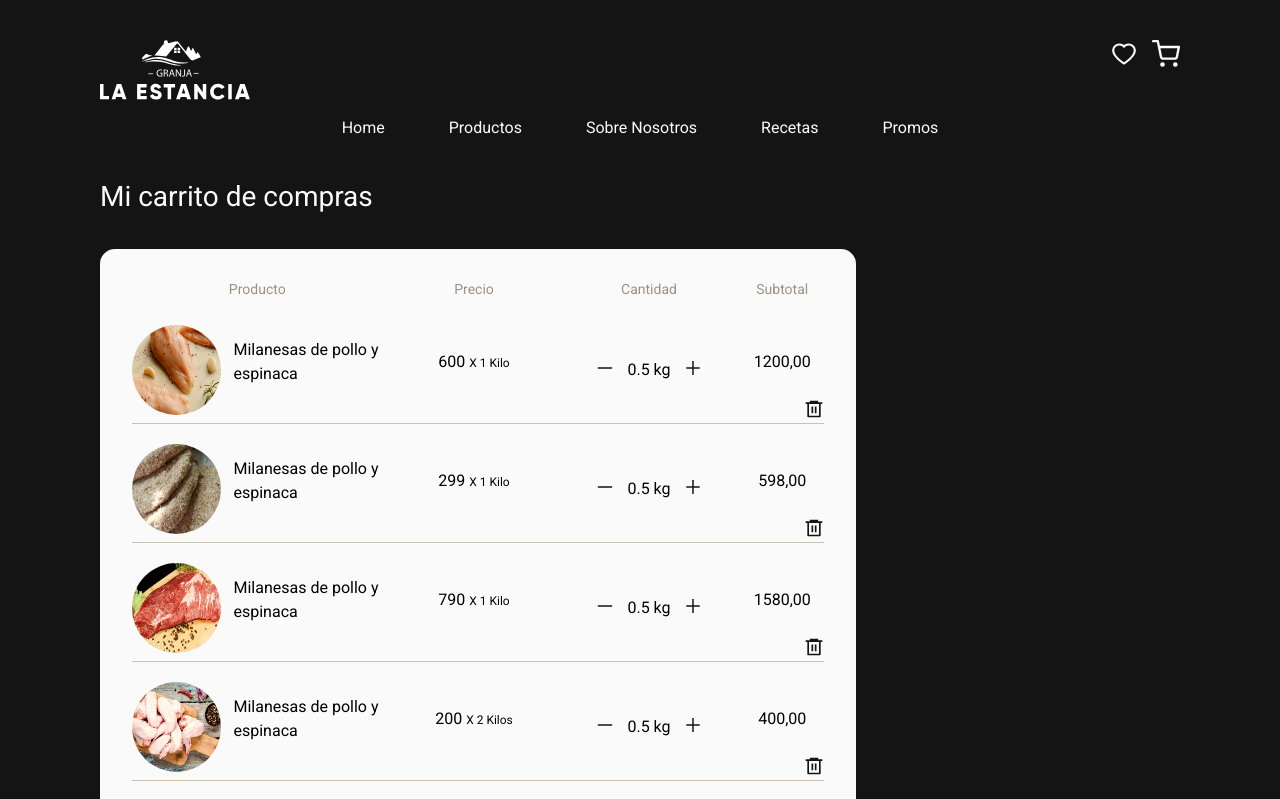
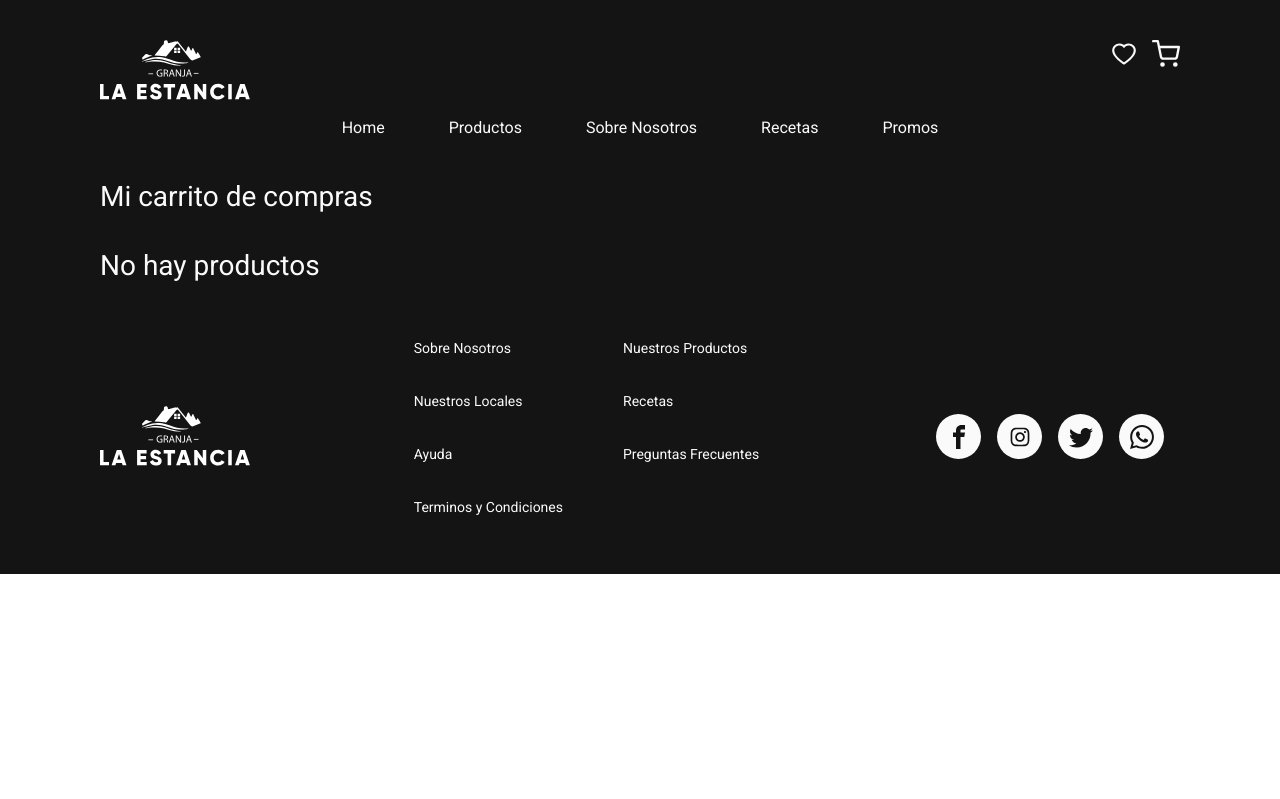
Before and after one commit to JoanMutti/la-estancia, a React (Vite) app: page /cart in a window 1280 px wide. Shown: the top 799 px of the page. Built offline with nearby package versions, Linux system fonts and the light colour scheme.

Commit message:
Context-Cart-Form

```diff
--- a/src/App.css
+++ b/src/App.css
@@ -418,6 +418,10 @@ main{
   align-items: center;
 }
 
+.sc-product-controls svg{
+  cursor: pointer;
+}
+
 .sc-close-icon{
   align-self: flex-end;
   cursor: pointer;
@@ -511,7 +515,8 @@ main{
   margin-top: 35px;
   width: 100%;
   display: grid;
-  grid-template-columns: 70% 30%;
+  grid-template-columns: 70% calc(30% - 15px);
+  grid-column-gap: 15px;
 }
 
 .cp-list-products{
@@ -627,6 +632,56 @@ main{
  position: absolute;
  right: 0px;
  bottom: 4px;
+}
+
+.cp-detail-info{
+  height: 100%;
+  background-color: #fafafa;
+  border-radius: 15px;
+  padding: 25px;
+}
+
+.cp-detail-info h3{
+  color: black;
+}
+
+.cp-btn-finish{
+  background-color: rgba(73, 176, 54, 1);
+  width: 100%;
+  height: 35px;
+  border: none;
+  margin-top: 24px;
+  border-radius: 25px;
+  font-size: 14px;
+}
+
+
+/* INPUT */
+
+.input-container{
+  display: flex;
+  flex-direction: column;
+}
+
+.input-container label{
+  font-size: 14px;
+  font-weight: 400;
+  color: black;
+}
+
+.input-container input{
+  border: none;
+  border-bottom: 1px solid rgba(207, 192, 176, 1);
+  color: black;
+  height: 20px;
+  font-size: 14px;
+  margin-top: 8px;
+  margin-bottom: 12px;
+}
+
+.input-container input:focus-visible{
+  outline: none;
+  border-bottom: 1px solid rgba(73, 176, 54, 1);
 }
 
 
@@ -798,4 +853,4 @@ color: black;
     max-height: 520px;
   }
 
-}
+};
--- a/src/assets/offersData.js
+++ b/src/assets/offersData.js
@@ -5,11 +5,11 @@ import soja from '../soja.png'
 import tapa from '../tapa.png'
 
 const offersData = [
-    {img: pechugas, name: 'Pechuga de Pollo', price: 600, offer: '1 Kilo', id: 'iddeprueba', description: 'Lorem ipsum dolor sit amet...', inOffer: true, type: ["polleria", "productos"]},
-    {img: soja, name: 'Milanesas de soja', price: 299, offer: '1 Kilo', id: 'iddeprueba2', description: 'Lorem ipsum dolor sit amet...', inOffer: true, type: ["vegetariano", "congelados", "productos"]},
-    {img: tapa, name: 'Tapa de asado', price: 790, offer: '1 Kilo', id: 'iddeprueba3', description: 'Lorem ipsum dolor sit amet...', inOffer: true, type:[ "carniceria", "productos"]},
-    {img: alitas, name: 'Alitas de Pollo', price: 200, offer: '2 Kilos', id: 'iddeprueba4',description: 'Lorem ipsum dolor sit amet...', inOffer: false, type: ["polleria", "congelados", "productos"]},
-    {img: bastones, name: 'Bastones de queso', price: 830, offer: '1 Kilo', id: 'iddeprueba5', description: 'Lorem ipsum dolor sit amet...', inOffer: false, type: ["vegetariano", "congelados", "productos"]},
+    {img: pechugas, name: 'Pechuga de Pollo', price: 600, offer: '1 Kilo', id: 'iddeprueba', description: 'Lorem ipsum dolor sit amet...', inOffer: true, type: ["polleria", "productos"] , soldFor: 'Kg'},
+    {img: soja, name: 'Milanesas de soja', price: 299, offer: '1 Kilo', id: 'iddeprueba2', description: 'Lorem ipsum dolor sit amet...', inOffer: true, type: ["vegetariano", "congelados", "productos"], soldFor: 'Kg'},
+    {img: tapa, name: 'Tapa de asado', price: 790, offer: '1 Kilo', id: 'iddeprueba3', description: 'Lorem ipsum dolor sit amet...', inOffer: true, type:[ "carniceria", "productos"], soldFor: 'Kg'},
+    {img: alitas, name: 'Alitas de Pollo', price: 200, offer: '2 Kilos', id: 'iddeprueba4',description: 'Lorem ipsum dolor sit amet...', inOffer: false, type: ["polleria", "congelados", "productos"], soldFor: 'Kg'},
+    {img: bastones, name: 'Bastones de queso', price: 830, offer: '1 Kilo', id: 'iddeprueba5', description: 'Lorem ipsum dolor sit amet...', inOffer: false, type: ["vegetariano", "congelados", "productos"], soldFor: 'Kg'},
 ]
 
 export default offersData
--- a/src/components/AddProduct/AddProductCart.jsx
+++ b/src/components/AddProduct/AddProductCart.jsx
@@ -2,12 +2,12 @@ import React, {useContext} from 'react'
 import { AppContext } from '../../context/AppContext'
 const AddProductCart = ({product, cant}) => {
 
-    const test = useContext(AppContext)
+    const { addProduct } = useContext(AppContext)
 
     const productCant = {...product, cant:cant}
 
   return (
-    <button className='btnOnAdd btn btn-success rounded-pill' onClick={()=>cant>0 && test.addProduct(productCant)}>
+    <button className='btnOnAdd btn btn-success rounded-pill' onClick={()=>cant>0 && addProduct(productCant)}>
     Agregar al carrito
   </button>
   )
--- /dev/null
+++ b/src/components/ClientForm.jsx
@@ -0,0 +1,18 @@
+import React from 'react'
+import Input from './Input'
+
+const ClientForm = ({name, setName, mail, setMail, phone, setPhone}) => {
+
+
+    return (
+        <div className='cf-container'>
+            <div className='cf-input-container'>
+                <Input type='text' label='Nombre' onChange={setName} text={name} placeholder='Ingresá tu nombre' />
+                <Input type='email' label='Mail' onChange={setMail} text={mail} placeholder='Ingresá tu mail' />
+                <Input type='phone' label='Telefono' onChange={setPhone} text={phone} placeholder='Ingresá tu telefono' />
+            </div>
+        </div>
+    )
+}
+
+export default ClientForm
--- a/src/components/EditItemCount.jsx
+++ b/src/components/EditItemCount.jsx
@@ -1,12 +1,12 @@
 import React from 'react'
 import { AiOutlinePlus, AiOutlineMinus } from 'react-icons/ai'
 
-const EditItemCount = ({product, styleClass}) => {
+const EditItemCount = ({product, styleClass, onClickAdd, onClickRemove}) => {
     return (
-        <div className={styleClass.container}>
-            <AiOutlineMinus fontSize={20} color='rgb(21, 20, 21)' />
-            <p className={styleClass.text}>0.5 kg</p>
-            <AiOutlinePlus fontSize={20} color='rgb(21, 20, 21)' />
+        <div className={styleClass.container} >
+            <AiOutlineMinus fontSize={20} color='rgb(21, 20, 21)' onClick={() => onClickRemove(product.id)} />
+            <p className={styleClass.text} style={{minWidth: '70px', textAlign: 'center'}}>{`${product.cant} ${product.soldFor}`}</p>
+            <AiOutlinePlus fontSize={20} color='rgb(21, 20, 21)' onClick={() => onClickAdd(product.id)} />
         </div>
     )
 }
--- a/src/components/ListCart.jsx
+++ b/src/components/ListCart.jsx
@@ -1,34 +1,46 @@
-import React from 'react'
-import productos from '../assets/offersData'
+import React, { useContext, useState } from 'react'
 import EditItemCount from './EditItemCount'
 import { RiDeleteBin6Line } from 'react-icons/ri'
+import { AppContext } from '../context/AppContext'
+import ClientForm from './ClientForm'
 
-const ListProduct = ({producto}) => {
+const ListProduct = ({product}) => {
+    const { removeMore, addMore, removeProduct } = useContext(AppContext)
+
     return (
         <div className='cp-product'>
             <div className='cp-product-img-name-container'>
                 <div className='cp-product-img-container'>
-                    <img src={producto.img} alt="" />
+                    <img src={product.img} alt="" />
                 </div>
                 <div className='cp-product-name-container'>
-                    <p className='cp-product-name'>Milanesas de pollo y espinaca</p>
+                    <p className='cp-product-name'>{product.name}</p>
                 </div>
             </div>
             <div className='cp-product-price-container'>
-                <p className='cp-product-price'>{producto.price} <span>X {producto.offer}</span></p>
+                <p className='cp-product-price'>$ {product.price} <span>X {product.soldFor}</span></p>
             </div>
-            <EditItemCount styleClass={{container: 'cp-product-edit', text: 'cp-product-edit-kg'}} />
+            <EditItemCount styleClass={{container: 'cp-product-edit', text: 'cp-product-edit-kg'}} product={product} onClickAdd={addMore} onClickRemove={removeMore} />
             <div className='cp-product-subtotal-container'>
-                <p className='cp-product-subtotal'>{(producto.price * 2).toFixed(2).replace('.',',')}</p>
+                <p className='cp-product-subtotal'>{`$ ${(product.price * product.cant).toFixed(2)}`}</p>
             </div>
-            <RiDeleteBin6Line fontSize={20} color='rgb(21, 20, 21)' className='cp-product-delete-icon'/>
+            <RiDeleteBin6Line fontSize={20} color='rgba(21, 20, 21, 0.5)' className='cp-product-delete-icon' onClick={() => removeProduct(product)} />
         </div>
     )
 }
 
 const ListCart = () => {
+    const { products, getSubtotal } = useContext(AppContext)
+    const [name, setName ] = useState('')
+    const [mail, setMail ] = useState('')
+    const [phone, setPhone ] = useState('')
+
     return (
         <div className='cp-container'>
+            {
+                products.length > 0
+                    ? (
+                        <>
                             <div className='cp-list-products'>
                                 <div className='cp-list-products-titles'>
                                     <h3>Producto</h3>
@@ -37,16 +49,31 @@ const ListCart = () => {
                                     <h3>Subtotal</h3>
                                 </div>
                                 <div className='cp-products-container'>
-                {productos.map(product => <ListProduct producto={product} key={product.id} />)}
+                                    {products.map(product => <ListProduct product={product} key={product.id} />)}
                                 </div>
                                 <div className='cp-product-total'>
                                     <p>Total:</p>
-                <p>{productos.reduceRight((total, product) => total + product.price, 0)}</p>
+                                    <p>{`$ ${getSubtotal().toFixed(2)}`}</p>
                                 </div>
                             </div>
                             <div className='cp-detail-info'>
+                                <h3>Mis datos</h3>
+                                <ClientForm
+                                    name={name}
+                                    setName={setName}
+                                    mail={mail}
+                                    setMail={setMail}
+                                    phone={phone}
+                                    setPhone={setPhone}
+                                />
+                                <button className='cp-btn-finish'>Finalizar Compra</button>
+                            </div>
+                        </>
+                    ) : (
+                        <h3>No hay productos</h3>
+                    )
 
-        </div>
+            }
         </div>
     )
 }
--- a/src/components/ShoppingCart.jsx
+++ b/src/components/ShoppingCart.jsx
@@ -1,13 +1,14 @@
-import React, { useState } from 'react'
+import React, { useState, useContext } from 'react'
 import { AiOutlineClose } from 'react-icons/ai'
 import { Link } from 'react-router-dom'
 import { FiEdit } from 'react-icons/fi'
 import { RiDeleteBin6Line } from 'react-icons/ri'
-import products from '../assets/offersData'
 import EditItemCount from './EditItemCount'
+import { AppContext } from '../context/AppContext'
 
 const ItemShoppingCart = ({product}) => {
     const [openEdit, setOpenEdit] = useState(false)
+    const { addMore, removeMore, removeProduct } = useContext(AppContext)
 
     return (
         <div className='sc-product'>
@@ -17,35 +18,43 @@ const ItemShoppingCart = ({product}) => {
                 </div>
                 <div className='sc-product-name-price'>
                     <p className='sc-product-name'>{product.name}</p>
-                    <p className='sc-product-price'>$ {product.price}</p>
+                    <p className='sc-product-price'>$ {(product.price * product.cant).toFixed(2)}</p>
                 </div>
             </div>
             <div className='sc-product-controls'>
                 <FiEdit fontSize={20} color='rgb(21, 20, 21)' onClick={() => setOpenEdit(!openEdit)}/>
-                <RiDeleteBin6Line fontSize={20} color='rgb(21, 20, 21)' />
+                <RiDeleteBin6Line fontSize={20} color='rgb(21, 20, 21)' onClick={() => removeProduct(product)} />
             </div>
             {openEdit && (
-                <EditItemCount styleClass={{container: 'sc-product-edit', text: 'sc-product-edit-kg'}} />
+                <EditItemCount styleClass={{container: 'sc-product-edit', text: 'sc-product-edit-kg'}} onClickAdd={addMore} onClickRemove={removeMore} product={product} />
             )}
         </div>
     )
 }
 
 const ShoppingCart = ({cartOpen, setCartOpen}) => {
+    const { products, getSubtotal } = useContext(AppContext)
+
 
     return (
         <div className={`cart ${cartOpen ? 'opened' : 'closed'}`}>
             <AiOutlineClose className='sc-close-icon' color='rgb(21, 20, 21)' fontSize={24} onClick={() => setCartOpen(false)} />
+            {products.length > 0 ? (
+                <>
                     <div className='sc-products-container'>
                         {products.map(product => <ItemShoppingCart product={product} key={product.id} />)}
                     </div>
                     <div className='sc-subtotal-container'>
                         <p className='sc-subtotal-title'>Subtotal del pedido</p>
-                <p className='sc-subtotal-price'>$500,00</p>
+                        <p className='sc-subtotal-price'>{`$ ${getSubtotal().toFixed(2)}`}</p>
                     </div>
                     <div className='sc-link sc-link-green'>
                         <Link to={'/cart'} >Quiero finalizar compra</Link>
                     </div>
+                </>
+            ) : (
+                <h3>No hay productos</h3>
+            )}
             <div className='sc-link sc-link-brown'>
                 <Link to={'/productos'} >Quiero seguir comprando</Link>
             </div>
--- a/src/context/AppContext.jsx
+++ b/src/context/AppContext.jsx
@@ -1,17 +1,24 @@
-import React, { useState } from "react";
+import React, { useState, useEffect } from "react";
 
 export const AppContext = React.createContext({})
 
 export const AppContextProvider = ({children}) => {
     const [products, setProducts] = useState([])
 
+    useEffect(() => {
+        localStorage.getItem('cart') && setProducts(JSON.parse(localStorage.getItem('cart')))
+    }, [])
+
+    useEffect(() => {
+        localStorage.setItem('cart', JSON.stringify(products))
+        products.length === 0 && localStorage.removeItem('cart')
+    }, [products])
+
 
     const addProduct = (product) => {
-        console.log(product)
+        const isInCart = (element) => element.id === product.id
+        !products.some(isInCart) && setProducts(prev => [...prev, product])
 
-
-        // const isInCart = (element) => element.id === product.id
-        // !products.some(isInCart) && setProducts(prev => [...prev, product])
     }
 
     const removeProduct = (product) => {
@@ -19,19 +26,23 @@ export const AppContextProvider = ({children}) => {
     }
 
     const addMore = (productId) => {
-        const aux = products.map(ele => ele.id === productId ? {...ele, cant: cant + 0.250} : ele)
+        const aux = products.map(ele => ele.id === productId ? {...ele, cant: ele.cant + 0.250} : ele)
         setProducts(aux)
     }
 
     const removeMore = (productId) => {
-        const aux = products.map(ele => ele.id === productId ? {...ele, cant: cant - 0.250} : ele)
-        setProducts(aux)
+        if(products.find(product => product.id === productId).cant > 0.250){
+            const aux = products.map(ele => ele.id === productId ? {...ele, cant: ele.cant - 0.250} : ele)
+            setProducts(aux)
+        }
     }
 
-
+    const getSubtotal = () => {
+        return products.map(product => product.price * product.cant).reduce(((x,y) => x + y), 0)
+    }
 
     return (
-        <AppContext.Provider value={{ products, addMore, removeMore, addProduct, removeProduct }}>
+        <AppContext.Provider value={{ products, addMore, removeMore, addProduct, removeProduct, getSubtotal }}>
             {children}
         </AppContext.Provider>
     )
```
Also changed, not shown: src/components/Input.jsx (added, +21 -0 lines). Lines whose indentation alone changed are shown as unchanged.
